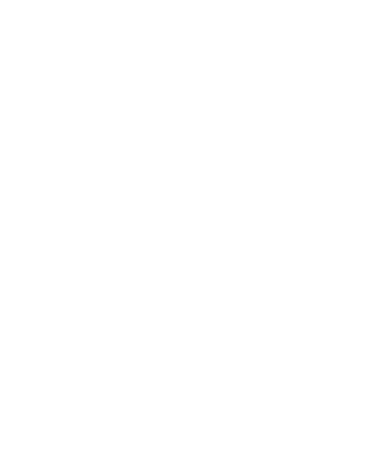
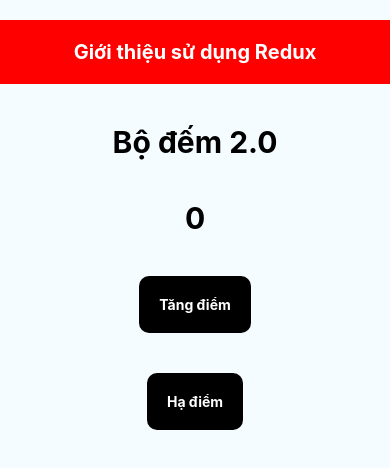
Before and after one commit to kinzu22/learning-react-native-esd, a React Native app: screen / in a window 390 px wide. Shown: the top 468 px of the page. Built offline with nearby package versions, Linux system fonts and the light colour scheme; no server answers.

Commit message:
Create counting app with redux-tool-kit

```diff
--- a/App.tsx
+++ b/App.tsx
@@ -1,46 +1,13 @@
-import React, {useEffect, useState} from 'react';
-import {ActivityIndicator, FlatList, Text, View} from 'react-native';
-
-type Movie = {
-  id: string;
-  title: string;
-  releaseYear: string;
-};
+import React from 'react';
+import Home from './screens/Home';
+import {Provider} from 'react-redux';
+import {store} from './redux/store';
 
 const App = () => {
-  const [isLoading, setLoading] = useState(true);
-  const [data, setData] = useState<Movie[]>([]);
-
-  const getMovies = async () => {
-    try {
-      const response = await fetch('https://reactnative.dev/movies.json');
-      const json = await response.json();
-      setData(json.movies);
-    } catch (err) {
-      console.error(err);
-    } finally {
-      setLoading(false);
-    }
-  };
-  useEffect(() => {
-    getMovies();
-  }, []);
   return (
-    <View>
-      {isLoading ? (
-        <ActivityIndicator />
-      ) : (
-        <FlatList
-          data={data}
-          keyExtractor={({id}) => id}
-          renderItem={({item}) => (
-            <Text>
-              {item.title}, {item.releaseYear}
-            </Text>
-          )}
-        />
-      )}
-    </View>
+    <Provider store={store}>
+      <Home />
+    </Provider>
   );
 };
 
--- /dev/null
+++ b/features/counter/counterSlice.ts
@@ -0,0 +1,27 @@
+import {createSlice} from '@reduxjs/toolkit';
+import type {PayloadAction} from '@reduxjs/toolkit';
+
+export interface CounterState {
+  value: number;
+}
+const initialState: CounterState = {value: 0};
+
+export const counterSlice = createSlice({
+  name: 'counter',
+  initialState,
+  reducers: {
+    increment: state => {
+      state.value++;
+    },
+    decrement: state => {
+      state.value--;
+    },
+    incrementByAmount: (state, action: PayloadAction<number>) => {
+      state.value += action.payload;
+    },
+  },
+});
+
+export const {increment, decrement, incrementByAmount} = counterSlice.actions;
+
+export default counterSlice.reducer;
--- /dev/null
+++ b/redux/store.tsx
@@ -0,0 +1,11 @@
+import {configureStore} from '@reduxjs/toolkit';
+import counterReducer from '../features/counter/counterSlice';
+
+export const store = configureStore({
+  reducer: {
+    counter: counterReducer,
+  },
+});
+
+export type RootState = ReturnType<typeof store.getState>;
+export type AppDispatch = typeof store.dispatch;
--- /dev/null
+++ b/screens/Home.tsx
@@ -0,0 +1,75 @@
+import React, {useState} from 'react';
+import {StyleSheet, View, Text, TouchableOpacity} from 'react-native';
+
+const Home = () => {
+  const [number, setNumber] = useState(0);
+
+  const handleIncrement = () => {
+    setNumber(number + 1);
+  };
+  const handleDecrement = () => {
+    setNumber(number - 1);
+  };
+  return (
+    <View style={styles.container}>
+      <View style={styles.header}>
+        <Text style={styles.headerText}>Giới thiệu sử dụng Redux</Text>
+      </View>
+      <View style={styles.body}>
+        <Text style={styles.boDemText}>Bộ đếm 2.0</Text>
+        <Text style={styles.soDemText}>{number}</Text>
+        <TouchableOpacity style={styles.btnDemButton} onPress={handleIncrement}>
+          <Text style={styles.btnDemButtonText}>Tăng điểm</Text>
+        </TouchableOpacity>
+        <TouchableOpacity style={styles.btnDemButton} onPress={handleDecrement}>
+          <Text style={styles.btnDemButtonText}>Hạ điểm</Text>
+        </TouchableOpacity>
+      </View>
+    </View>
+  );
+};
+
+const styles = StyleSheet.create({
+  container: {
+    flex: 1,
+    // justifyContent: 'center',
+    backgroundColor: '#F5FCFF',
+  },
+  header: {
+    padding: 20,
+    marginTop: 20,
+    backgroundColor: 'red',
+    justifyContent: 'center',
+    alignItems: 'center',
+  },
+  headerText: {
+    fontSize: 20,
+    fontWeight: 'bold',
+    color: 'white',
+  },
+  body: {justifyContent: 'center', alignItems: 'center'},
+  boDemText: {
+    marginTop: 40,
+    fontSize: 30,
+    fontWeight: 'bold',
+  },
+  soDemText: {
+    marginTop: 40,
+    fontSize: 30,
+    fontWeight: 'bold',
+  },
+  btnDemButton: {
+    marginTop: 40,
+    backgroundColor: 'black',
+    borderRadius: 10,
+    padding: 20,
+    justifyContent: 'center',
+    alignItems: 'center',
+  },
+  btnDemButtonText: {
+    color: 'white',
+    fontWeight: 'bold',
+  },
+});
+
+export default Home;
```
Also changed, not shown: package.json (+6 -1 lines), assets/img/in1.jpg (added), 1 other file (tests, documents, lock files or other folders).
